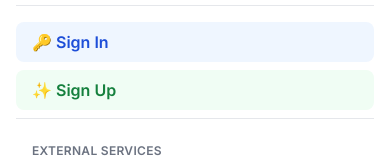
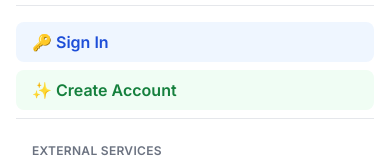
Before and after one commit to S-V-Kartheek/AI-Powered-Legal-Assistance-Tool-Dual-LLM-Architecture-for-Central-State-Laws, a React (Vite) app in the folder frontend/ai-avatar-frontend/: page / in a window 390 px wide. Both pictures are taken after a click on the button "Toggle mobile menu". Shown: the part 288-448 px from the top of the page. Built offline with nearby package versions, Linux system fonts and the light colour scheme; no server answers.

Commit message:
Update SupportSafeNavbar.tsx

```diff
--- a/frontend/ai-avatar-frontend/src/components/SupportSafeNavbar.tsx
+++ b/frontend/ai-avatar-frontend/src/components/SupportSafeNavbar.tsx
@@ -238,7 +238,7 @@ function SupportSafeNavbar(props) {
                     className="block px-4 py-2 rounded-lg bg-green-50 hover:bg-green-100 text-green-700 font-semibold transition-colors duration-200"
                     onClick={() => setIsMobileMenuOpen(false)}
                   >
-                    ✨ Sign Up
+                    ✨ Create Account
                   </Link>
                 </div>
               )}
```
